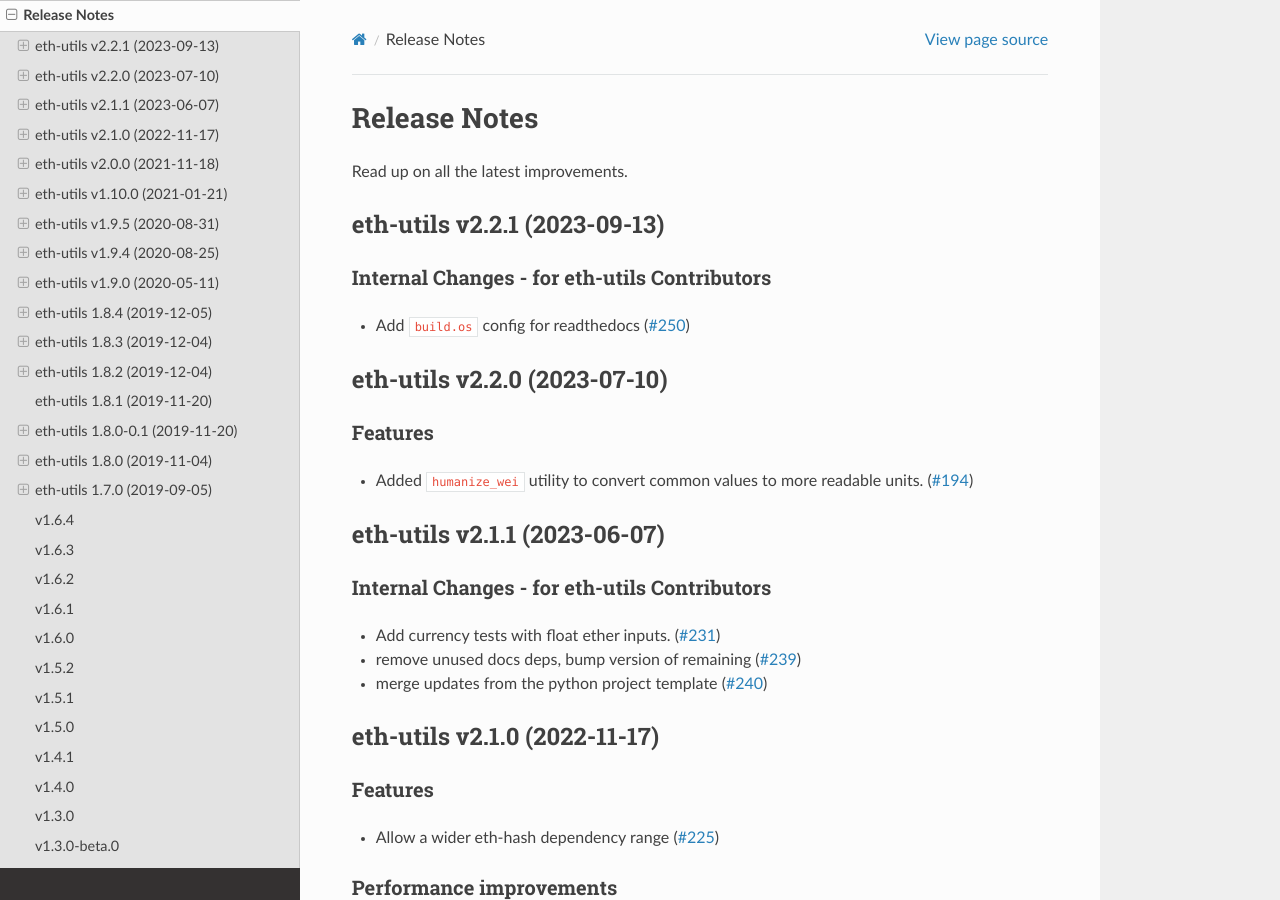
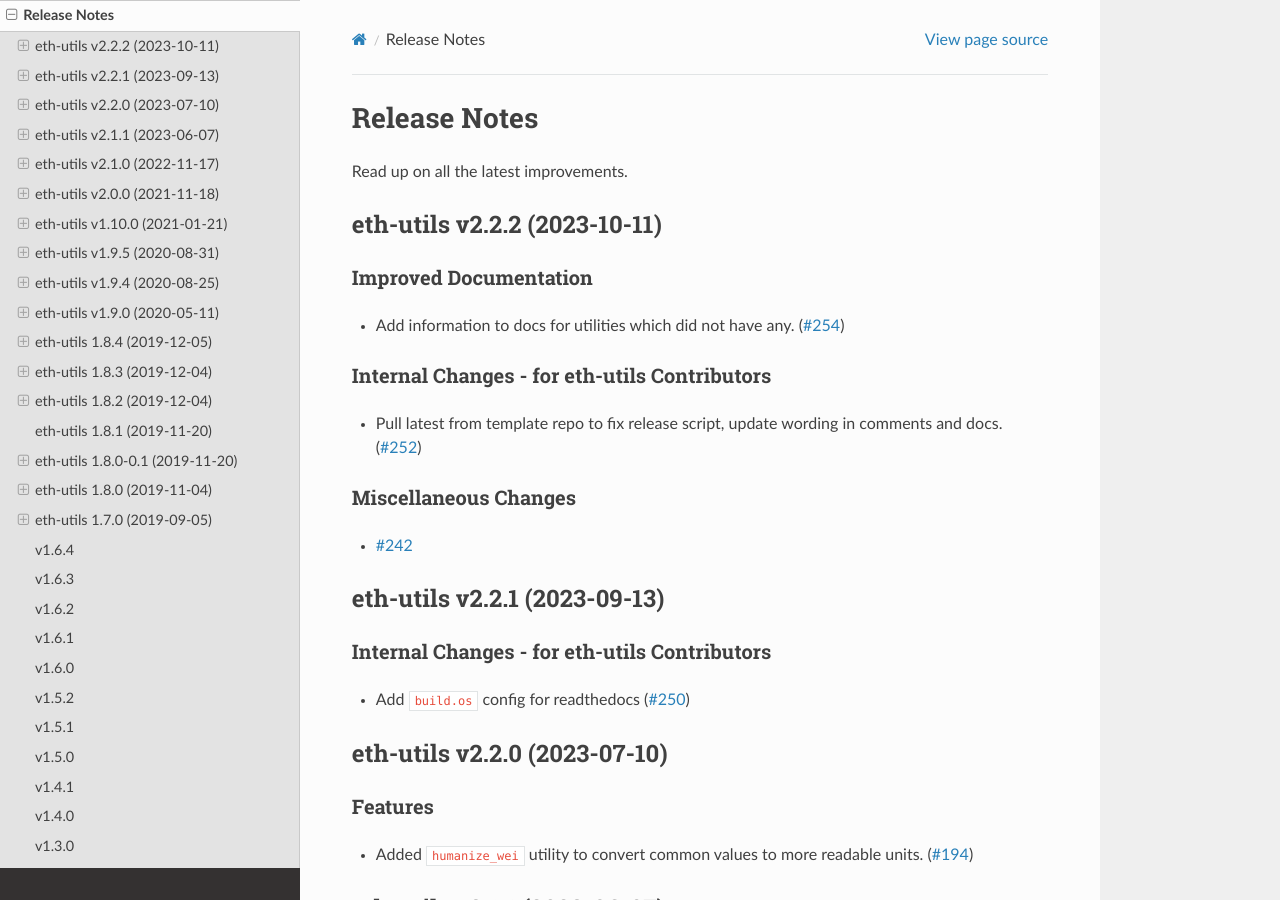
Before and after one commit to ethereum/eth-utils, a Sphinx documentation site: the page built from docs/release_notes.rst, in a window 1280 px wide and 900 px high. Built offline with Sphinx 7.4.7 and the Read the Docs theme 2.0.0, drawn with Linux system fonts in a browser that asks for light colours.

Commit message:
Compile release notes

```diff
--- a/docs/release_notes.rst
+++ b/docs/release_notes.rst
@@ -4,6 +4,27 @@ Release Notes
 Read up on all the latest improvements.
 
 .. towncrier release notes start
+
+eth-utils v2.2.2 (2023-10-11)
+-----------------------------
+
+Improved Documentation
+~~~~~~~~~~~~~~~~~~~~~~
+
+- Add information to docs for utilities which did not have any. (`#254 <https://github.com/ethereum/eth-utils/issues/254>`__)
+
+
+Internal Changes - for eth-utils Contributors
+~~~~~~~~~~~~~~~~~~~~~~~~~~~~~~~~~~~~~~~~~~~~~
+
+- Pull latest from template repo to fix release script, update wording in comments and docs. (`#252 <https://github.com/ethereum/eth-utils/issues/252>`__)
+
+
+Miscellaneous Changes
+~~~~~~~~~~~~~~~~~~~~~
+
+- `#242 <https://github.com/ethereum/eth-utils/issues/242>`__
+
 
 eth-utils v2.2.1 (2023-09-13)
 -----------------------------
--- a/newsfragments/242.misc.rst
+++ /dev/null
@@ -1 +0,0 @@
-Use ``importlib`` to replace ``pkg_resources`` (deprecated) in Python >= 3.8.
--- a/newsfragments/252.internal.rst
+++ /dev/null
@@ -1 +0,0 @@
-Pull latest from template repo to fix release script, update wording in comments and docs.
--- a/newsfragments/254.docs.rst
+++ /dev/null
@@ -1 +0,0 @@
-Add information to docs for utilities which did not have any.
```
